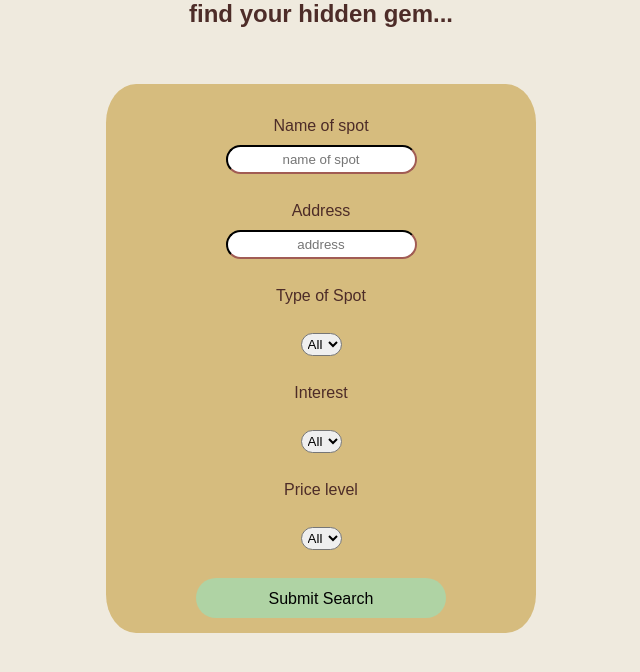
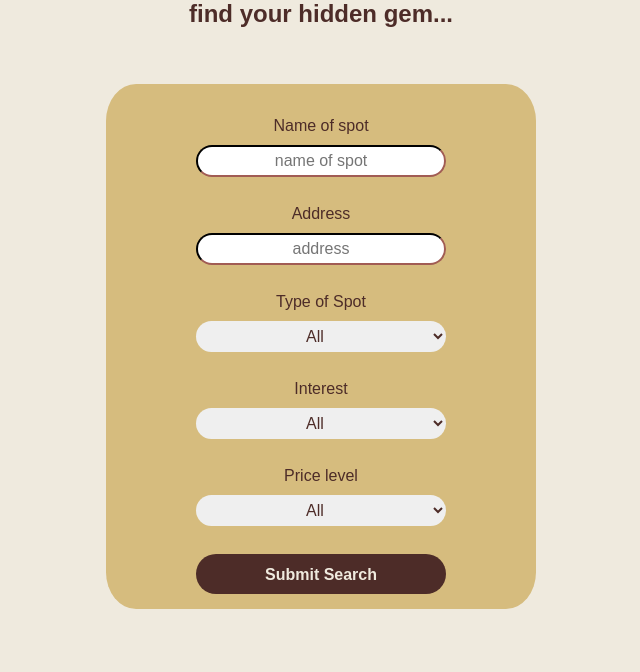
Before and after one commit to tiluuta/LAspots, a PHP site: page /search-spots.php in a window 1280 px wide. Shown: the part 51-723 px from the top of the page, without its empty margins (319-959 px from the left). Run offline with PHP 8.4, Linux system fonts and the light colour scheme; data that the repository does not hold is empty.

Commit message:
Adjust style for search and results page

```diff
--- a/frontpage.html
+++ b/frontpage.html
@@ -27,7 +27,7 @@
                 <h4 style="width:60%;">Experience the city of angels differently.
                     Find your favorite hidden gems that won’t pop up in a simple internet search.</h4>
                 <div>
-                    <button class="brown round-button"><a href="search-spots.php">Find your spot</a></button>
+                    <button class="tan round-button"><a href="search-spots.php">Find your spot</a></button>
                 </div>
                 <br>
                 <div>
--- a/search-spots.php
+++ b/search-spots.php
@@ -30,14 +30,13 @@ if($mysql->connect_errno) {
 <div>
     <h2 style="text-align:center;">find your hidden gem...</h2>
     <br><br>
-    <form class = "formcontainer" align="center" action="results-spots.php">
-        <br><div class="formtitles">Name of spot</div><input type="text" name="name" placeholder="name of spot">
+    <form class = "formcontainer" style="text-align:center" action="results-spots.php">
+        <br><div class="formtitles">Name of spot</div><input type="text" name="name" placeholder="name of spot" class="round-button">
         <br><br>
-        <div class="formtitles">Address</div><input type="text" name="address" placeholder="address">
+        <div class="formtitles">Address</div><input type="text" name="address" placeholder="address" class="round-button">
         <br><br>
         <div class="formtitles">Type of Spot</div>
-        <br>
-        <select name="type">
+        <select name="type" class="user-select round-button">
             <option value="ALL">All</option>
             <?php
 
@@ -57,8 +56,7 @@ if($mysql->connect_errno) {
         </select>
         <br><br>
         <div class="formtitles">Interest</div>
-        <br>
-        <select name="interest">
+        <select name="interest" class="user-select round-button">
             <option value="ALL">All</option>
             <?php
 
@@ -78,8 +76,7 @@ if($mysql->connect_errno) {
         </select>
         <br><br>
         <div class="formtitles">Price level</div>
-        <br>
-        <select name="price">
+        <select name="price" class="user-select round-button">
             <option value="ALL">All</option>
             <?php
 
@@ -100,7 +97,7 @@ if($mysql->connect_errno) {
         </select>
         <br><br>
 
-        <button type="submit" class="round-button green">Submit Search</button>
+        <button type="submit" class="round-button brown">Submit Search</button>
 
 <!--        <input method="POST" type="submit" value="Submit Search" style="background-color: #AFD3A4">-->
 
--- a/stylesheet.css
+++ b/stylesheet.css
@@ -32,21 +28,28 @@ a{
     color:black;
     text-decoration:none;
 }
+button{
+    font-weight:800;
+    font-family: 'DM Sans', sans-serif;
+    border:0;
+}
 /* GENERAL */
 .green{
     background-color:#AFD3A4;
 }
 .brown{
+    background-color:#4D2C28;
+    color:#EFEADE;
+}
+.tan{
     background-color:#D6BC7E;
 }
+.beige{
+    background-color:#EFEADE;
+}
 .logo{
-    background-image:url('assets/laspots-logo_bl.png');
+    background-image:url('Assets/laspots-logo_bl.png');
     background-size: 100% 100%;
-}
-
-button{
-    border:0;
-    padding:12px 50px 10px 50px;
 }
 /* TEXT */
 h1{
@@ -82,6 +85,7 @@ h4{
     border-radius:20px;
     width:fit-content;
     min-width:250px;
+    padding:12px 50px 10px 50px;
 }
 /* NAVBAR */
 .navbar{
@@ -123,7 +127,14 @@ h4{
     width:100%;
     flex-grow:1
 }
-
+.user-select{
+    border: 3px #4D2C28;
+    width: 200px;
+    padding:6px;
+    text-align:center;
+    color: #4D2C28;
+    margin:10px;
+}
 
 input[type=button], input[type=submit]{
     border-radius: 25px;
@@ -154,13 +165,6 @@ input[placeholder]{
 .formtitles{
     text-align: center;
 }
-select{
-    padding:2px;
-    margin:10px;
-    text-align: center;
-    border-radius:25px;
-
-}
 
 /*IMAGE GALLERY CSS:*/
 
```
Also changed, not shown: other parts of stylesheet.css (+25 -17 lines), results-spots.php (+7 -5 lines).
